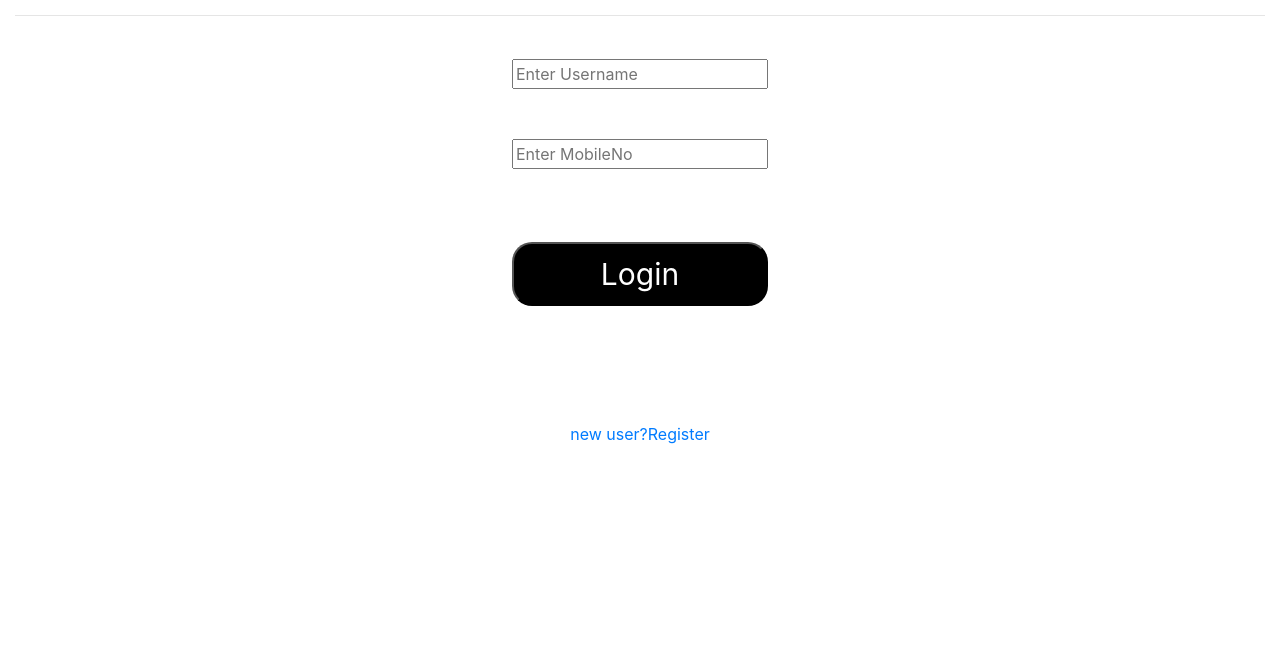
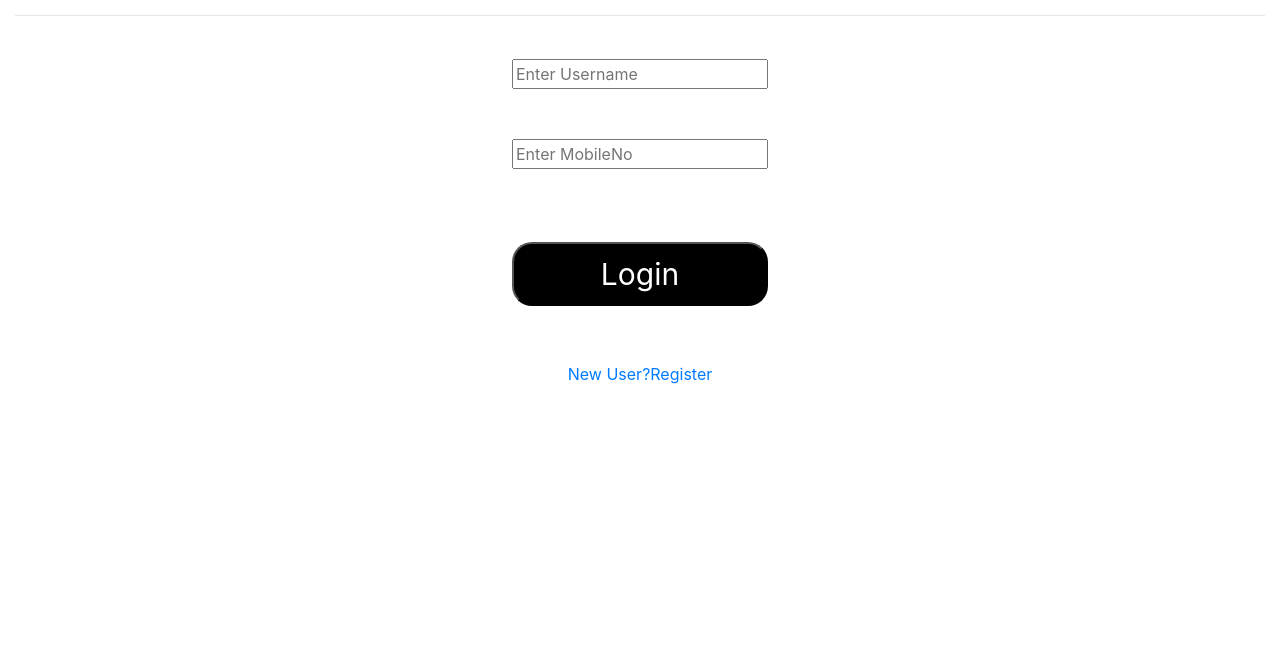
Before and after one commit to robinhooda/MonthlySubscriptionManagementApp, a website: page pages/customerlogin.html in a window 1280 px wide. Shown: the part 73-721 px from the top of the page. Drawn offline with nearby package versions, Linux system fonts and the light colour scheme; no server answers.

Commit message:
Adjust alignment in login

```diff
--- a/css/style.css
+++ b/css/style.css
@@ -34,7 +34,7 @@
     justify-content: center;
     align-items: center;
 }
-.customer,.servicer,.report,.login,.newuser{
+.customer,.servicer,.report,.login{
     height: 20vh;
     display: flex;
     justify-content: center;
@@ -80,6 +80,12 @@ hr{
     justify-content: center;
     align-items: center;
 }
+.newuser{
+    height: 5vh;
+    display: flex;
+    justify-content: center;
+    align-items: center;
+}
 .list,.list-1{
     font-size:25px;
 }
--- a/pages/customerlogin.html
+++ b/pages/customerlogin.html
@@ -50,7 +50,7 @@
             <a href="userSelection.html"><button class="loginbtn">Login</button></a>
         </div>
         <div class="newuser">
-          <a href="registration.html">new user?Register</a>
+          <a href="registration.html">New User?Register</a>
         </div>
     </div>
     <!-- for Bottom navbar -->
```
